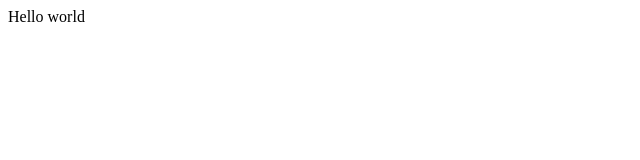
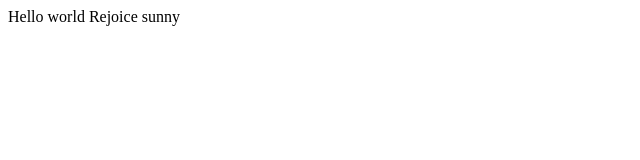
Before and after one commit to Rejoice-Hog/my-code, a plain HTML site: page index.html in a window 1280 px wide. Shown: the whole page, without its empty margins (0-640 px from the left). Drawn offline with Linux system fonts and the light colour scheme.

Commit message:
update code to add my name

```diff
--- a/index.html
+++ b/index.html
@@ -7,6 +7,6 @@
   <title>Document</title>
 </head>
 <body>
-  Hello world
+  Hello world Rejoice sunny
 </body>
 </html>
```
